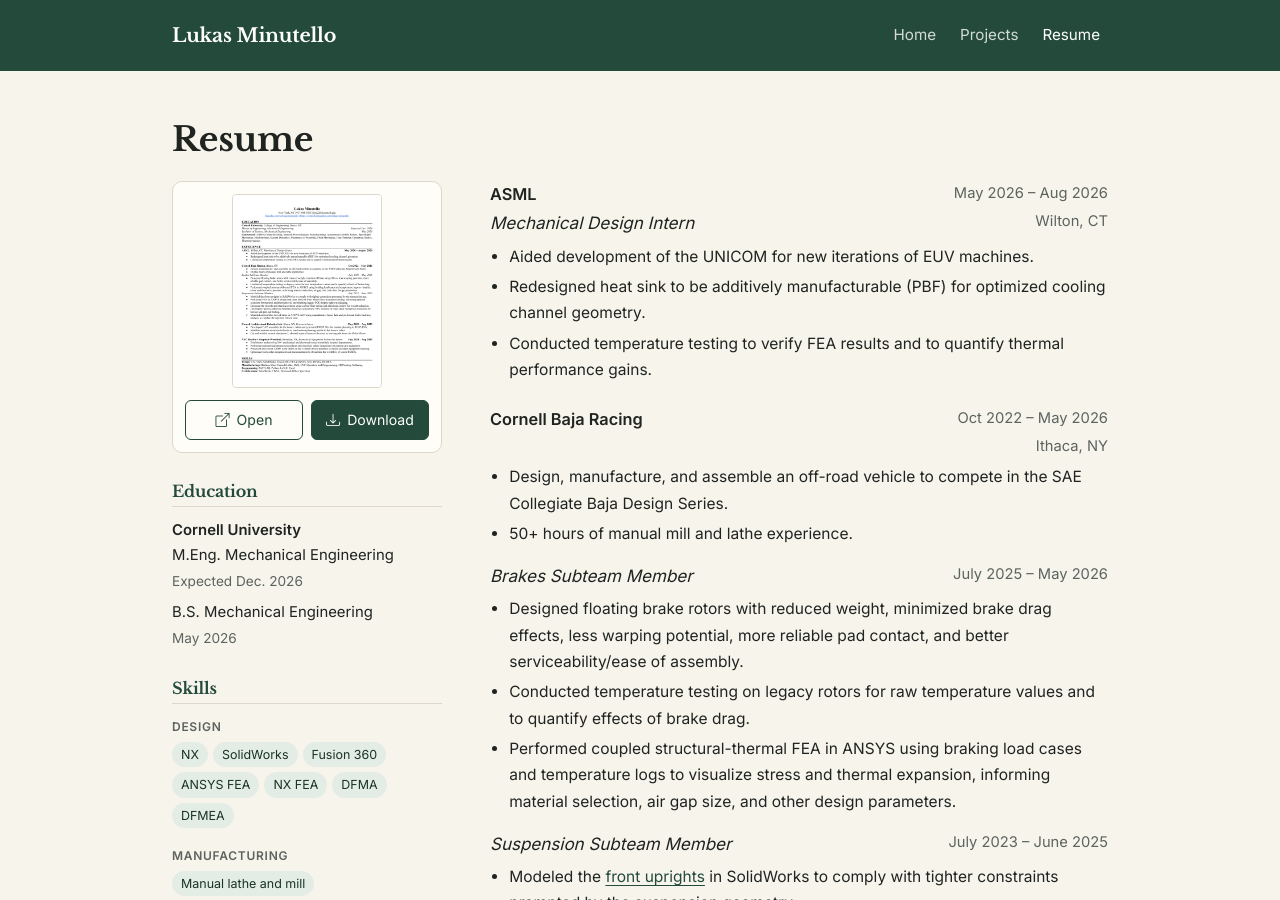
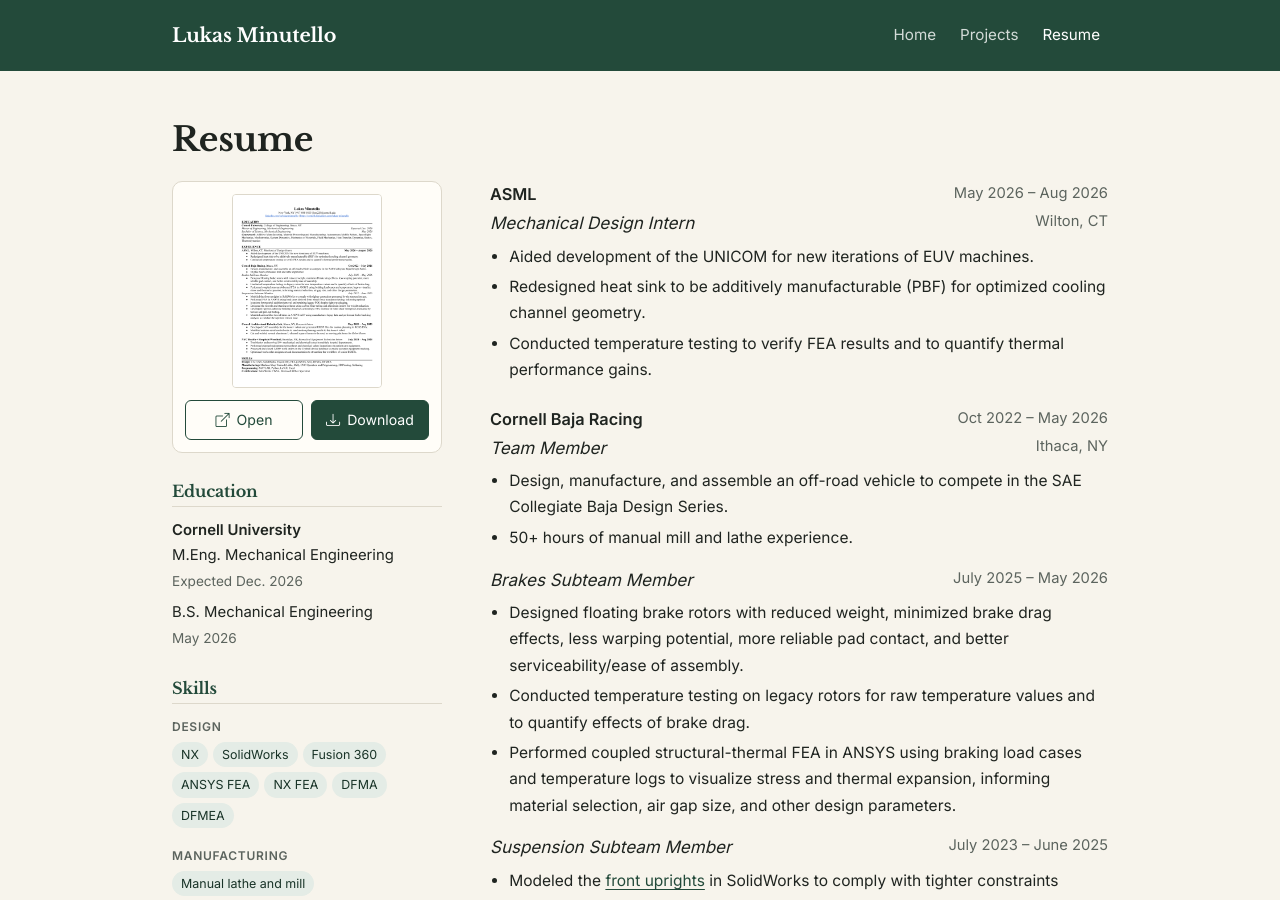
Before and after one commit to lminutello/LukasMinutello, a Jekyll site: the page built from _pages/resume.html, in a window 1280 px wide and 900 px high. Built offline with Jekyll 4.4.1, drawn with Linux system fonts in a browser that asks for light colours.

Commit message:
Resume: give Baja a Team Member role line to close the gap
Co-Authored-By: Claude Opus 5.5 <noreply@anthropic.com>
Claude-Session: https://claude.ai/code/session_01APgtAAANrpUwGP3NcpSnbC

```diff
--- a/_pages/resume.html
+++ b/_pages/resume.html
@@ -66,7 +66,7 @@ permalink: /resume/
 
     <div class="r-entry">
       <div class="r-head"><strong>Cornell Baja Racing</strong><span>Oct 2022 – May 2026</span></div>
-      <div class="r-sub"><em></em><span>Ithaca, NY</span></div>
+      <div class="r-sub"><em>Team Member</em><span>Ithaca, NY</span></div>
       <ul>
         <li>Design, manufacture, and assemble an off-road vehicle to compete in the SAE Collegiate Baja Design Series.</li>
         <li>50+ hours of manual mill and lathe experience.</li>
```
